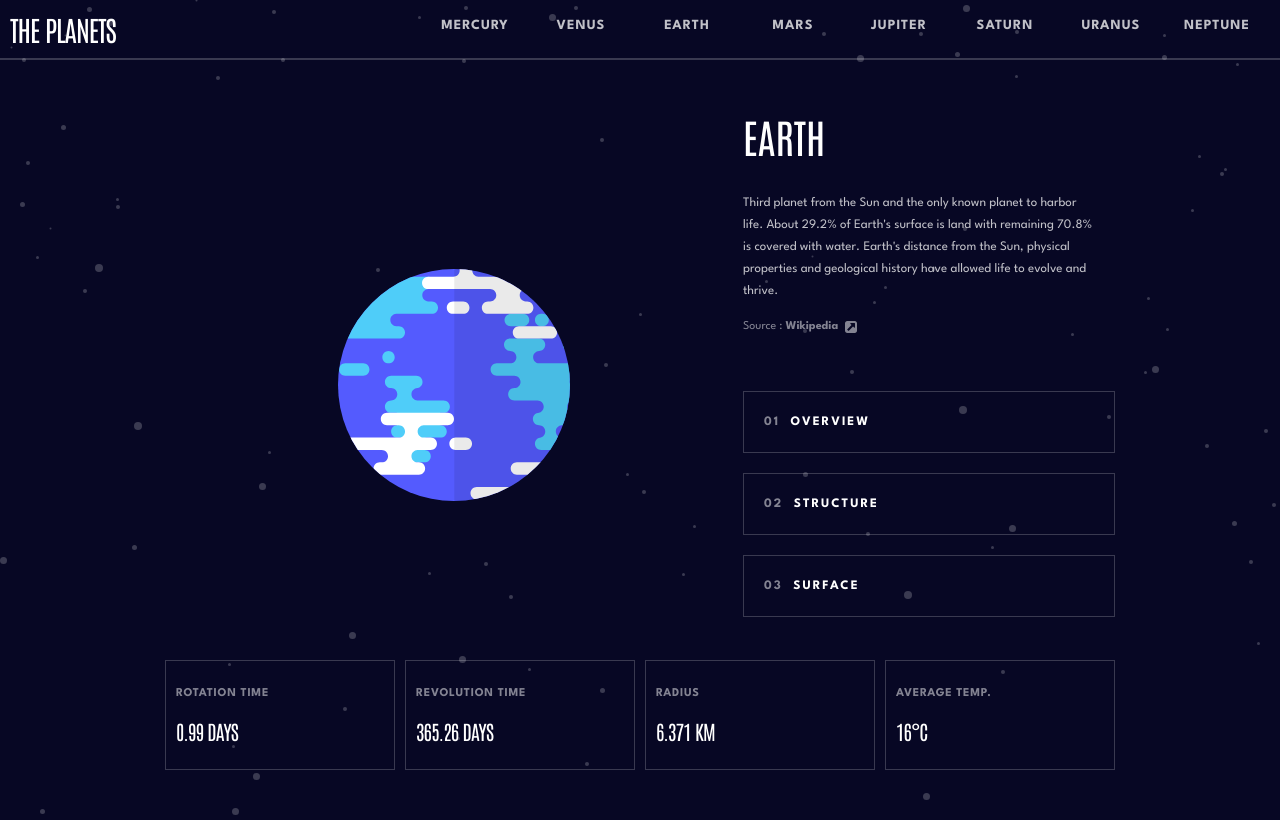
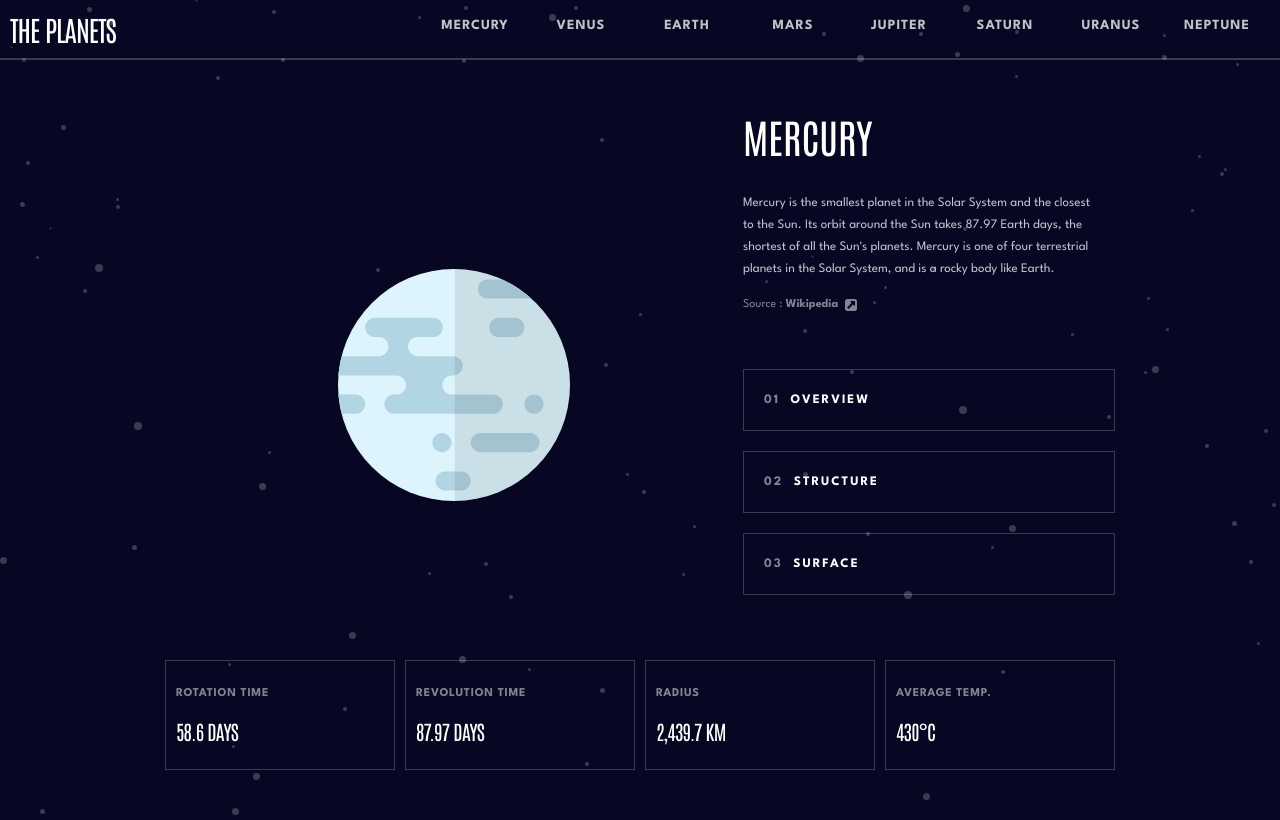
Before and after one commit to buianhquan3008/planets-fact-site, a React (Create React App) app: page / in a window 1280 px wide. Built offline with nearby package versions, Linux system fonts and the light colour scheme.

Commit message:
add state

```diff
--- a/src/App.js
+++ b/src/App.js
@@ -1,14 +1,29 @@
+import { useState } from 'react';
 import Content from './components/Content';
 import DetailContent from './components/DetailContent';
+// import data from '../data.json';
 
 const { Navbar } = require('./components/Navbar');
 
 function App() {
+    const [planetId, setPlanetId] = useState(0);
+    const [content, setContent] = useState('overview');
+
     return (
         <div className='app'>
-            <Navbar />
-            <Content />
-            <DetailContent />
+            <Navbar planetId={planetId} setPlanetId={setPlanetId} />
+            <Content
+                planetId={planetId}
+                setPlanetId={setPlanetId}
+                content={content}
+                setContent={setContent}
+            />
+            <DetailContent
+                planetId={planetId}
+                setPlanetId={setPlanetId}
+                content={content}
+                setContent={setContent}
+            />
         </div>
     );
 }
--- a/src/components/Content.js
+++ b/src/components/Content.js
@@ -1,10 +1,10 @@
 import React from 'react';
 import ListContent from './ListContent';
 
-export default function Content() {
+export default function Content(props) {
     return (
         <>
-            <ListContent />
+            <ListContent {...props} />
         </>
     );
 }
--- a/src/components/DetailContent.js
+++ b/src/components/DetailContent.js
@@ -1,5 +1,6 @@
 import { makeStyles } from '@material-ui/core';
 import React from 'react';
+import data from '../data.json';
 
 const useStyles = makeStyles((theme) => ({
     detailContentWrap: {
@@ -200,7 +201,13 @@ const useStyles = makeStyles((theme) => ({
     // }
 }));
 
-export default function DetailContent() {
+export default function DetailContent({
+    planetId,
+    setPlanetId,
+    content,
+    setContent,
+}) {
+    console.log(planetId);
     const classes = useStyles();
     return (
         <div className={classes.detailContentWrap}>
@@ -208,20 +215,17 @@ export default function DetailContent() {
                 <div className={classes.imgWrap}>
                     <img
                         className={classes.backgroundImage}
-                        src='../assets/planet-earth.svg'
+                        src={data[planetId].images.planet}
                         alt='source'
                     />
                 </div>
                 <div className={classes.contentWithListContent}>
                     <div className={classes.contentWrap}>
-                        <div className={classes.planetName}>EARTH</div>
+                        <div className={classes.planetName}>
+                            {data[planetId].name}
+                        </div>
                         <div className={classes.desc}>
-                            Third planet from the Sun and the only known planet
-                            to harbor life. About 29.2% of Earth's surface is
-                            land with remaining 70.8% is covered with water.
-                            Earth's distance from the Sun, physical properties
-                            and geological history have allowed life to evolve
-                            and thrive.
+                            {data[planetId][content].content}
                         </div>
                         <div className={classes.source}>
                             <p className={classes.p}>Source&nbsp;:&nbsp;</p>
@@ -241,7 +245,16 @@ export default function DetailContent() {
                             ['02', 'STRUCTURE'],
                             ['03', 'SURFACE'],
                         ].map((item) => (
-                            <div className={classes.detailContent}>
+                            <div
+                                className={classes.detailContent}
+                                onClick={() =>
+                                    setContent(
+                                        item[1] !== 'SURFACE'
+                                            ? item[1].toLowerCase()
+                                            : 'geology'
+                                    )
+                                }
+                            >
                                 <span className={classes.number}>
                                     {item[0]}&nbsp;&nbsp;
                                 </span>
@@ -254,19 +267,27 @@ export default function DetailContent() {
             <div className={classes.params}>
                 <div className={classes.paramWrap}>
                     <div className={classes.param}>ROTATION TIME</div>
-                    <div className={classes.value}>0.99 DAYS</div>
+                    <div className={classes.value}>
+                        {data[planetId]['rotation']}
+                    </div>
                 </div>
                 <div className={classes.paramWrap}>
                     <div className={classes.param}>REVOLUTION TIME</div>
-                    <div className={classes.value}>365.26 DAYS</div>
+                    <div className={classes.value}>
+                        {data[planetId]['revolution']}
+                    </div>
                 </div>
                 <div className={classes.paramWrap}>
                     <div className={classes.param}>RADIUS</div>
-                    <div className={classes.value}>6.371 KM</div>
+                    <div className={classes.value}>
+                        {data[planetId]['radius']}
+                    </div>
                 </div>
                 <div className={classes.paramWrap}>
                     <div className={classes.param}>AVERAGE TEMP.</div>
-                    <div className={classes.value}>16°C</div>
+                    <div className={classes.value}>
+                        {data[planetId]['temperature']}
+                    </div>
                 </div>
             </div>
         </div>
--- a/src/components/Drawer.js
+++ b/src/components/Drawer.js
@@ -79,7 +79,7 @@ const useStyles = makeStyles((theme) => ({
     },
 }));
 
-export default function TemporaryDrawer() {
+export default function TemporaryDrawer({ planetId, setPlanetId }) {
     const classes = useStyles({ data });
     const [state, setState] = React.useState({
         left: false,
@@ -105,7 +105,12 @@ export default function TemporaryDrawer() {
         >
             <List className={classes.listWrap}>
                 {data.map((item, index) => (
-                    <ListItem button key={item.name} className={classes.item}>
+                    <ListItem
+                        button
+                        key={item.name}
+                        className={classes.item}
+                        onClick={() => setPlanetId(item.id)}
+                    >
                         <div className={classes.itemText}>
                             <div
                                 className={classes.circleColor}
--- a/src/components/ListContent.js
+++ b/src/components/ListContent.js
@@ -1,5 +1,6 @@
 import { makeStyles } from '@material-ui/core';
 import React from 'react';
+import data from '../data.json';
 
 const useStyles = makeStyles((theme) => ({
     ul: {
@@ -35,7 +36,7 @@ const useStyles = makeStyles((theme) => ({
         borderBottom: '3px solid transparent',
         // [theme.breakpoints.up('md')]: {
         '&:hover, &:focus': {
-            borderBottom: '3px solid orange',
+            borderBottom: 'var(--custom_color)',
             opacity: 1,
         },
         // },
@@ -49,14 +50,27 @@ const useStyles = makeStyles((theme) => ({
     },
 }));
 
-export default function ListContent() {
+export default function ListContent({ planetId, content, setContent }) {
     const classes = useStyles();
     return (
         <>
             <ul className={classes.ul}>
                 {['OVERVIEW', 'STRUCTURE', 'SURFACE'].map((item) => {
                     return (
-                        <li key={item} className={classes.li}>
+                        <li
+                            key={item}
+                            className={classes.li}
+                            style={{
+                                '--custom_color': `3px solid ${data[planetId].color}`,
+                            }}
+                            onClick={() =>
+                                setContent(
+                                    item !== 'SURFACE'
+                                        ? item.toLowerCase()
+                                        : 'geology'
+                                )
+                            }
+                        >
                             {item}
                         </li>
                     );
--- a/src/components/ListPlanet.js
+++ b/src/components/ListPlanet.js
@@ -1,5 +1,4 @@
 import { makeStyles } from '@material-ui/core';
-import React from 'react';
 import data from '../data.json';
 
 const useStyles = makeStyles((theme) => ({
@@ -47,8 +46,9 @@ const useStyles = makeStyles((theme) => ({
     },
 }));
 
-export default function ListPlanet() {
+export default function ListPlanet({ planetId, setPlanetId }) {
     const classes = useStyles();
+
     return (
         <ul className={classes.ul}>
             {data.map((planet) => {
@@ -59,6 +59,7 @@ export default function ListPlanet() {
                         style={{
                             '--custom_color': `3px solid ${planet.color}`,
                         }}
+                        onClick={() => setPlanetId(planet.id)}
                     >
                         {planet.name}
                     </li>
--- a/src/components/Navbar.js
+++ b/src/components/Navbar.js
@@ -38,14 +38,17 @@ const useStyles = makeStyles((theme) => ({
     },
 }));
 
-export const Navbar = () => {
+export const Navbar = ({ planetId, setPlanetId }) => {
     const classes = useStyles();
     return (
         <>
             <div className={classes.navbar}>
                 <div className={classes.logo}>THE PLANETS</div>
-                <TemporaryDrawer />
-                <ListPlanet />
+                <TemporaryDrawer
+                    planetId={planetId}
+                    setPlanetId={setPlanetId}
+                />
+                <ListPlanet planetId={planetId} setPlanetId={setPlanetId} />
             </div>
             <div className={classes.line}></div>
         </>
```
Also changed, not shown: src/data.json (+8 -0 lines).
